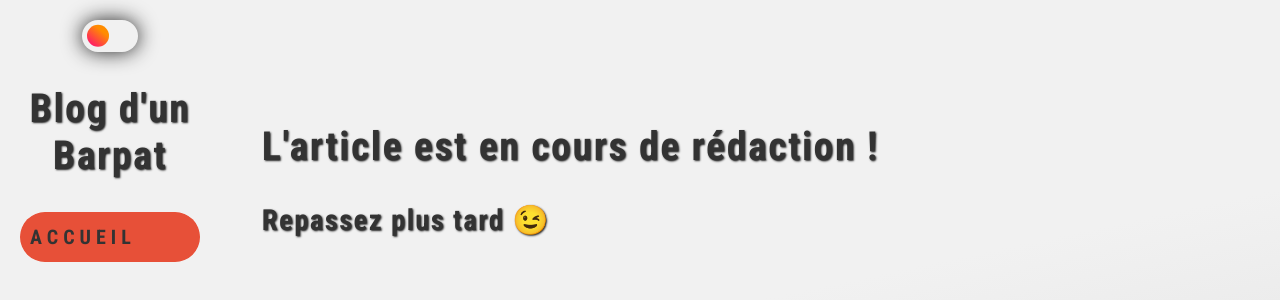
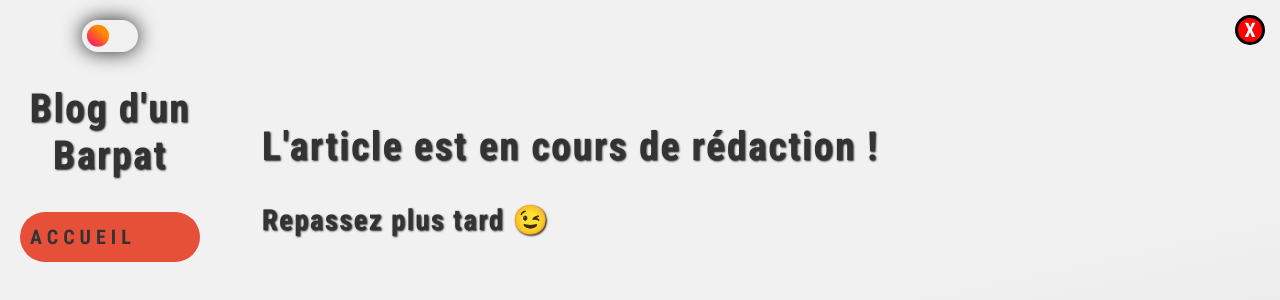
Before and after one commit to ChristopheC-83/blog_barpat, a PHP site: template views/pages/templateArticle.view.php in a window 1280 px wide. Shown: the top 300 px of the page. Run offline with PHP 8.4, Linux system fonts and the light colour scheme; the template is opened without the code that fills it, so the values that code supplies are empty; some libraries are stand-ins or nearby versions.

Commit message:
suppression articles ok

```diff
--- a/controllers/visiteur/visiteur.controller.php
+++ b/controllers/visiteur/visiteur.controller.php
@@ -44,7 +44,7 @@ function pageArticle($id_article)
         "page_title" => "repaire d'un dev !",
         "view" => "views/pages/templateArticle.view.php",
         "template" => "views/commons/template.php",
-        // "js"=>['slider.js'],
+        "js"=>['administration.js'],
         "themes" => $themes,
         "infosArticle" => $infosArticle,
         "images" => $images,
--- a/public/style/communs/_articleCard.scss
+++ b/public/style/communs/_articleCard.scss
@@ -8,6 +8,22 @@
   height: 200px;
   perspective: 1000px;
   // transition: all 0.1s;
+}
+.delete_article {
+  width: 30px;
+  height: 30px;
+  position: absolute;
+  right: 15px;
+  top: 15px;
+  background-color: red;
+  color: white;
+  border: 3px solid black;
+  border-radius: 50%;
+  font-size: 30px;
+  font-weight: bold;
+  @include flexMid;
+  z-index: 10;
+  cursor: pointer;
 }
 
 .articleCard {
@@ -30,13 +46,9 @@
     border: 2px solid $blanc;
     box-shadow: 0px 0px 10px $noir, 0px 0px 5px $noir inset;
   }
-
-
 }
 
-
-.articleCard_darkMode{
-
+.articleCard_darkMode {
   border: 1px solid $blanc;
   box-shadow: 1px 1px 5px $blanc;
   &:hover {
--- a/public/style/style.css
+++ b/public/style/style.css
@@ -419,6 +419,25 @@ footer {
 .link_card {
   height: 200px;
   perspective: 1000px;
+}
+
+.delete_article {
+  width: 30px;
+  height: 30px;
+  position: absolute;
+  right: 15px;
+  top: 15px;
+  background-color: red;
+  color: white;
+  border: 3px solid black;
+  border-radius: 50%;
+  font-size: 30px;
+  font-weight: bold;
+  display: flex;
+  justify-content: center;
+  align-items: center;
+  z-index: 10;
+  cursor: pointer;
 }
 
 .articleCard {
--- a/views/components/articleCard.php
+++ b/views/components/articleCard.php
@@ -1,7 +1,11 @@
 <a href="<?= URL ?>article/<?= $article['theme'] ?>/<?= $article['id_article'] ?>/<?= $article['url'] ?>/" class="link_card ">
+
+
     <div class="articleCard <?= $article['theme'] ?>_card">
         <p class="titleCard bold">
             <?= $article['titre'] ?>
+
+
         </p>
         <p class="pitchCard">
             <?= $article['pitch'] ?>
--- a/views/pages/templateArticle.view.php
+++ b/views/pages/templateArticle.view.php
@@ -7,10 +7,15 @@ $textes
 
 
 <article class="container">
+    <?php if (estConnecte()) : ?>
+        <a class="delete_article" href="<?= URL ?>kikiAdmin/delete_article/<?= $infosArticle['id_article'] ?>">
+            <p>X</p>
+        </a>
+    <?php endif ?>
 
     <?php if (isset($textes[0]['titre'])) : ?>
 
-        <?php require_once("./views/pages/templates/".$infosArticle['templateArticle'].".view.php") ?>
+        <?php require_once("./views/pages/templates/" . $infosArticle['templateArticle'] . ".view.php") ?>
 
     <?php else : ?>
 
```
Also changed, not shown: controllers/admin/admin.controller.php (+15 -0 lines), index.php (+7 -3 lines), models/admin.model.php (+11 -0 lines), public/javascript/administration.js (+15 -0 lines), public/assets/images/portfolio/astroshiba.jpg (added), 1 other file.
